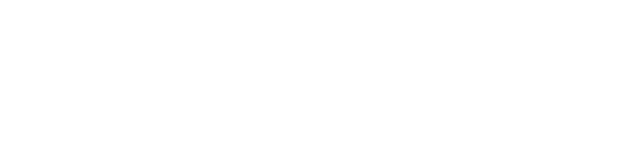
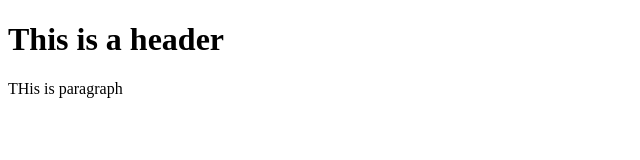
Before and after one commit to Johnson-Mei/git-test, a plain HTML site: page index.html in a window 1280 px wide. Shown: the whole page, without its empty margins (0-640 px from the left). Drawn offline with Linux system fonts and the light colour scheme.

Commit message:
Third Commit

```diff
--- a/index.html
+++ b/index.html
@@ -1,8 +1,8 @@
 <!DOCTYPE html>
 <HTML>
     <BODY>
-        <H1>
+        <H1> This is a header </H1>
+        <p> THis is paragraph</p>
 
-        </H1>
     </BODY>
 </HTML>
```
